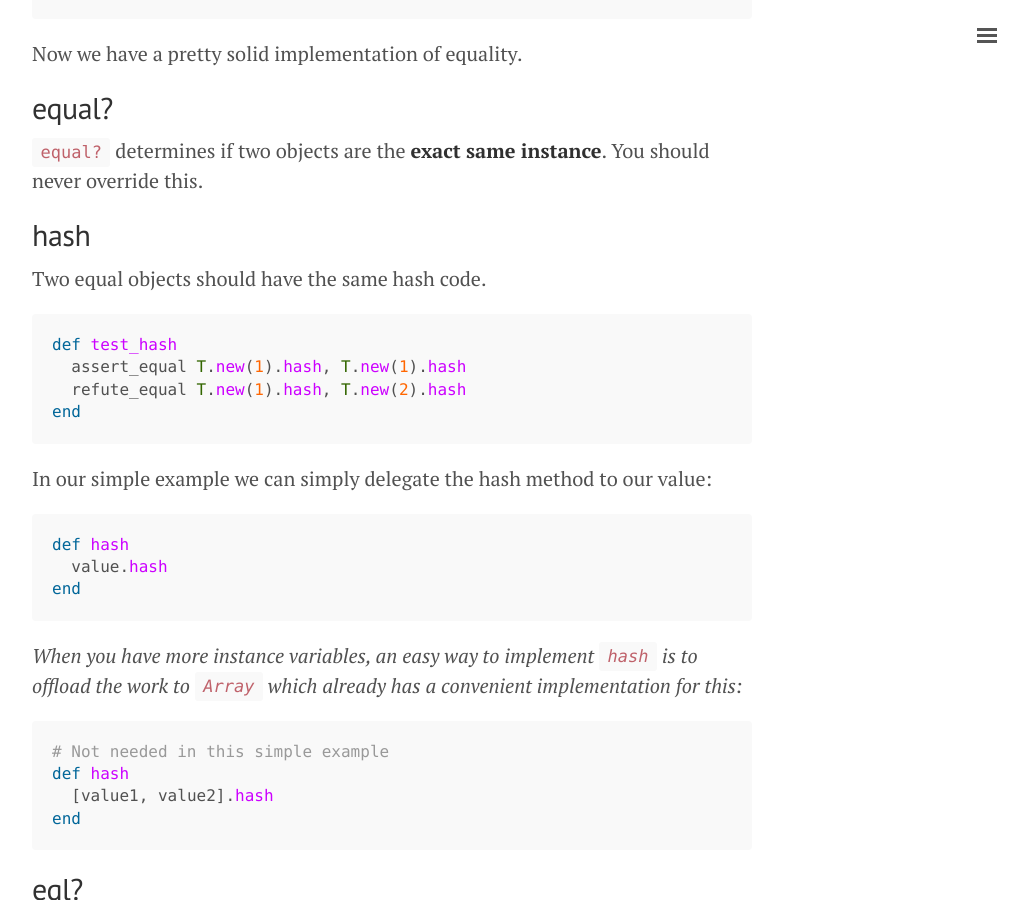
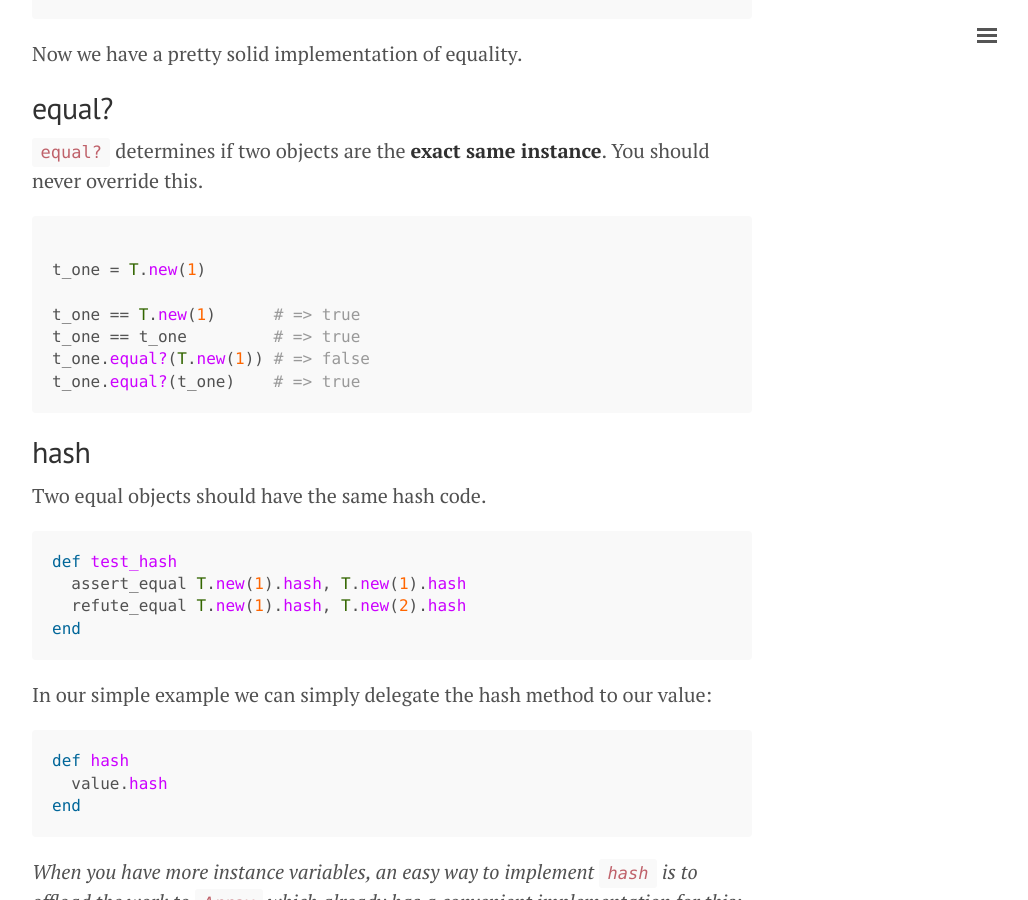
Before and after one commit to jsborjesson/jsborjesson.github.io, a Jekyll site: the page built from _posts/2017-06-05-implementing-equality-in-ruby.md, in a window 1280 px wide and 900 px high, scrolled down 2404 px. Shown: the whole window, without its empty margins (248-1276 px from the left). Built offline with Jekyll 4.4.1, drawn with Linux system fonts in a browser that asks for light colours.

Commit message:
Add an example of equal?

````diff
--- a/_posts/2017-06-05-implementing-equality-in-ruby.md
+++ b/_posts/2017-06-05-implementing-equality-in-ruby.md
@@ -96,6 +96,16 @@ Now we have a pretty solid implementation of equality.
 ## equal?
 
 `equal?` determines if two objects are the **exact same instance**. You should never override this.
+
+```ruby
+
+t_one = T.new(1)
+
+t_one == T.new(1)      # => true
+t_one == t_one         # => true
+t_one.equal?(T.new(1)) # => false
+t_one.equal?(t_one)    # => true
+```
 
 ## hash
 
````
